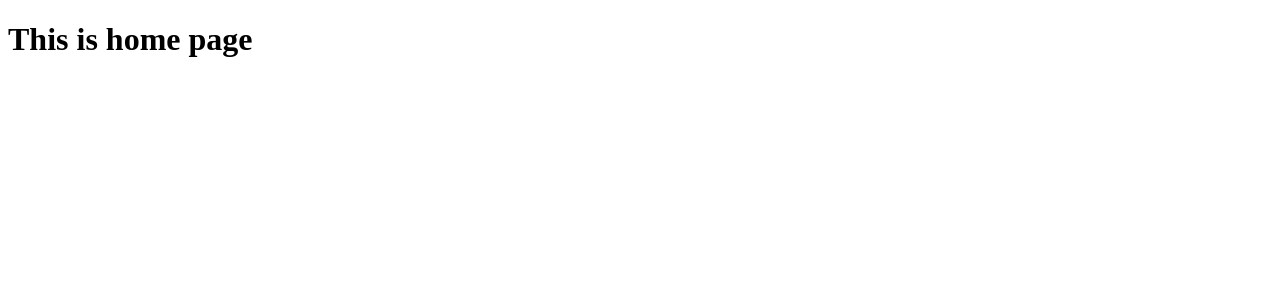
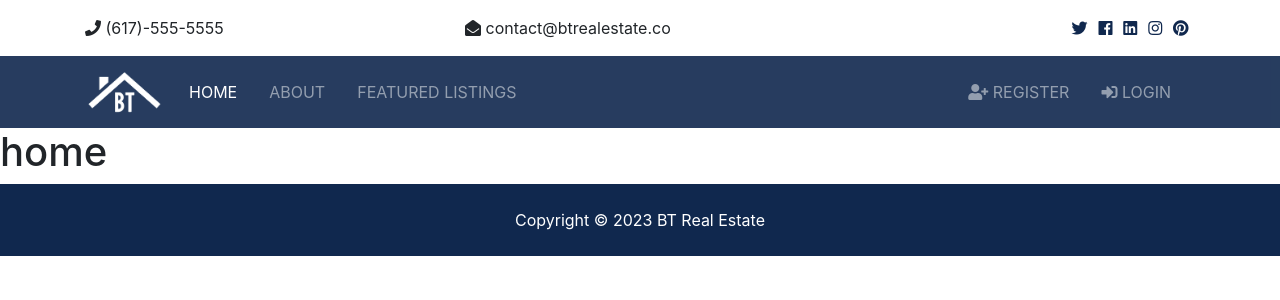
Before and after one commit to julius1022/django-intro, a Django app: page / in a window 1280 px wide. Shown: the top 300 px of the page. Run offline with Django 4.2, Linux system fonts and the light colour scheme; some libraries are stand-ins or nearby versions.

Commit message:
partial components

```diff
--- a/templates/base.html
+++ b/templates/base.html
@@ -1,12 +1,38 @@
+{% load static %}
 <!DOCTYPE html>
 <html lang="en">
 <head>
+
     <meta charset="UTF-8">
     <meta http-equiv="X-UA-Compatible" content="IE=edge">
     <meta name="viewport" content="width=device-width, initial-scale=1.0">
+      <!-- Font Awesome -->
+    <link rel="stylesheet" type="text/css" href="{% static 'css/all.css' %}">
+    <!-- Bootstrap -->
+    <link rel="stylesheet" type="text/css" href="{% static 'css/bootstrap.css' %}">
+    <!-- Custom -->
+    <link rel="stylesheet" type="text/css" href="{% static 'css/style.css' %}">
+     <!-- Lightbox -->
+    <link rel="stylesheet" type="text/css" href="{% static 'css/lightbox.css' %}">
     <title>BT Real Estate</title>
 </head>
 <body>
+
+
+  <!-- Topbar -->
+  {% include 'partials/_topbar.html' %}
+  <!-- Navbar -->
+  {% include 'partials/_navbar.html' %}
+
     {% block content %} {% endblock %}
+
+     <!-- Footer -->
+     {% include 'partials/_footer.html' %}
+
+
+     <script src="{% static 'js/jquery-3.3.1.min.js' %} "></script>
+    <script src="{% static 'js/bootstrap.bundle.min.js' %}"></script>
+    <script src="{% static 'js/lightbox.min.js' %}"></script>
+    <script src="{% static 'js/main.js' %}"></script>
 </body>
 </html>
--- a/templates/pages/index.html
+++ b/templates/pages/index.html
@@ -1,3 +1,3 @@
 {% extends 'base.html' %} {% block content %}
-<h1>This is home page</h1>
+<h1>home</h1>
 {% endblock %}
--- /dev/null
+++ b/templates/partials/_footer.html
@@ -0,0 +1,4 @@
+  <footer id="main-footer" class="py-4 bg-primary text-white text-center">
+    Copyright &copy;
+    <span class="year"></span> BT Real Estate
+  </footer>
--- /dev/null
+++ b/templates/partials/_navbar.html
@@ -0,0 +1,38 @@
+  {% load static %}
+
+  <nav class="navbar navbar-expand-lg navbar-dark bg-primary sticky-top">
+    <div class="container">
+      <a class="navbar-brand" href="index.html">
+        <img src="{% static 'img/logo.png' %}" class="logo" alt="">
+      </a>
+      <button class="navbar-toggler" type="button" data-toggle="collapse" data-target="#navbarNavAltMarkup">
+        <span class="navbar-toggler-icon"></span>
+      </button>
+      <div class="collapse navbar-collapse" id="navbarNavAltMarkup">
+        <ul class="navbar-nav">
+          <li class="nav-item active mr-3">
+            <a class="nav-link" href="index.html">Home</a>
+          </li>
+          <li class="nav-item mr-3">
+            <a class="nav-link" href="about.html">About</a>
+          </li>
+          <li class="nav-item mr-3">
+            <a class="nav-link" href="listings.html">Featured Listings</a>
+          </li>
+        </ul>
+
+        <ul class="navbar-nav ml-auto">
+          <li class="nav-item mr-3">
+            <a class="nav-link" href="register.html">
+              <i class="fas fa-user-plus"></i> Register</a>
+          </li>
+          <li class="nav-item mr-3">
+            <a class="nav-link" href="login.html">
+              <i class="fas fa-sign-in-alt"></i>
+
+              Login</a>
+          </li>
+        </ul>
+      </div>
+    </div>
+  </nav>
--- /dev/null
+++ b/templates/partials/_topbar.html
@@ -0,0 +1,31 @@
+ <section id="top-bar" class="p-3">
+    <div class="container">
+      <div class="row">
+        <div class="col-md-4">
+          <i class="fas fa-phone"></i> (617)-555-5555
+        </div>
+        <div class="col-md-4">
+          <i class="fas fa-envelope-open"></i> contact@btrealestate.co
+        </div>
+        <div class="col-md-4">
+          <div class="social text-right">
+            <a href="#">
+              <i class="fab fa-twitter"></i>
+            </a>
+            <a href="#">
+              <i class="fab fa-facebook"></i>
+            </a>
+            <a href="#">
+              <i class="fab fa-linkedin"></i>
+            </a>
+            <a href="#">
+              <i class="fab fa-instagram"></i>
+            </a>
+            <a href="#">
+              <i class="fab fa-pinterest"></i>
+            </a>
+          </div>
+        </div>
+      </div>
+    </div>
+  </section>
```
